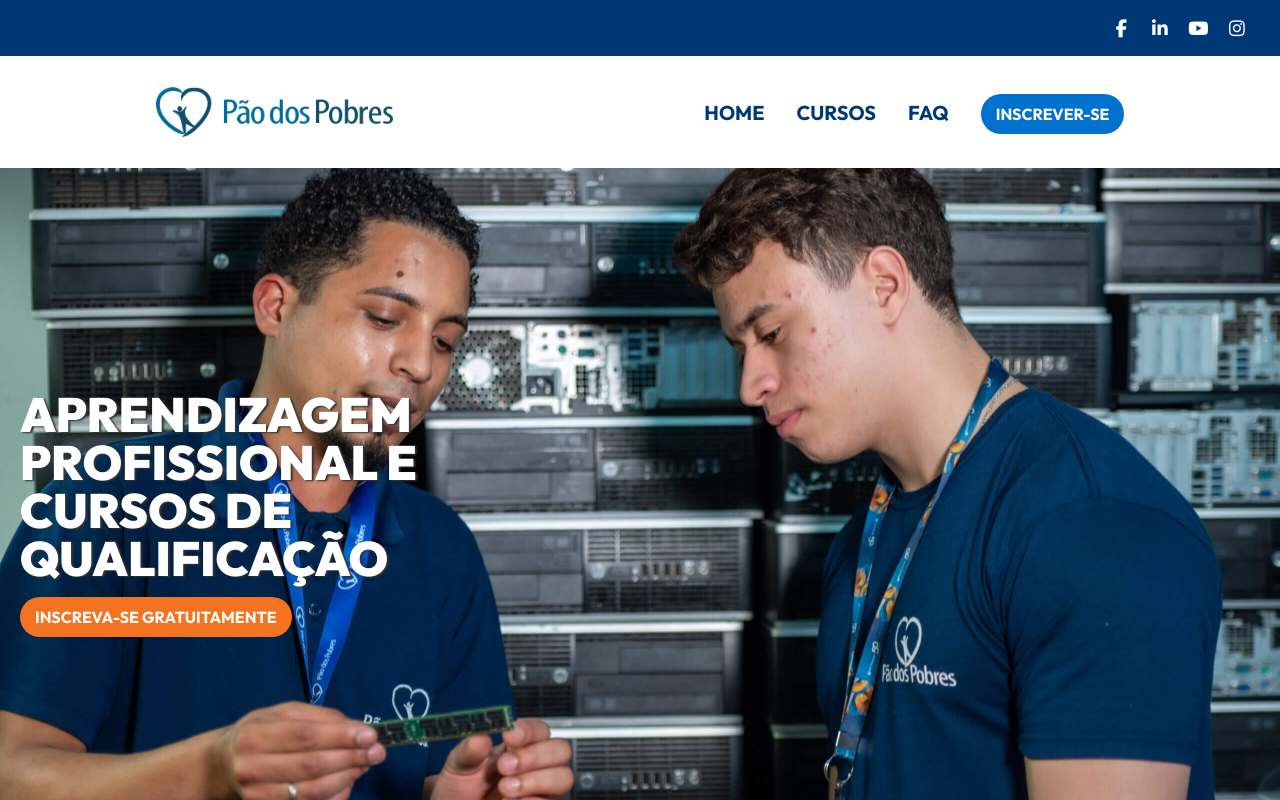
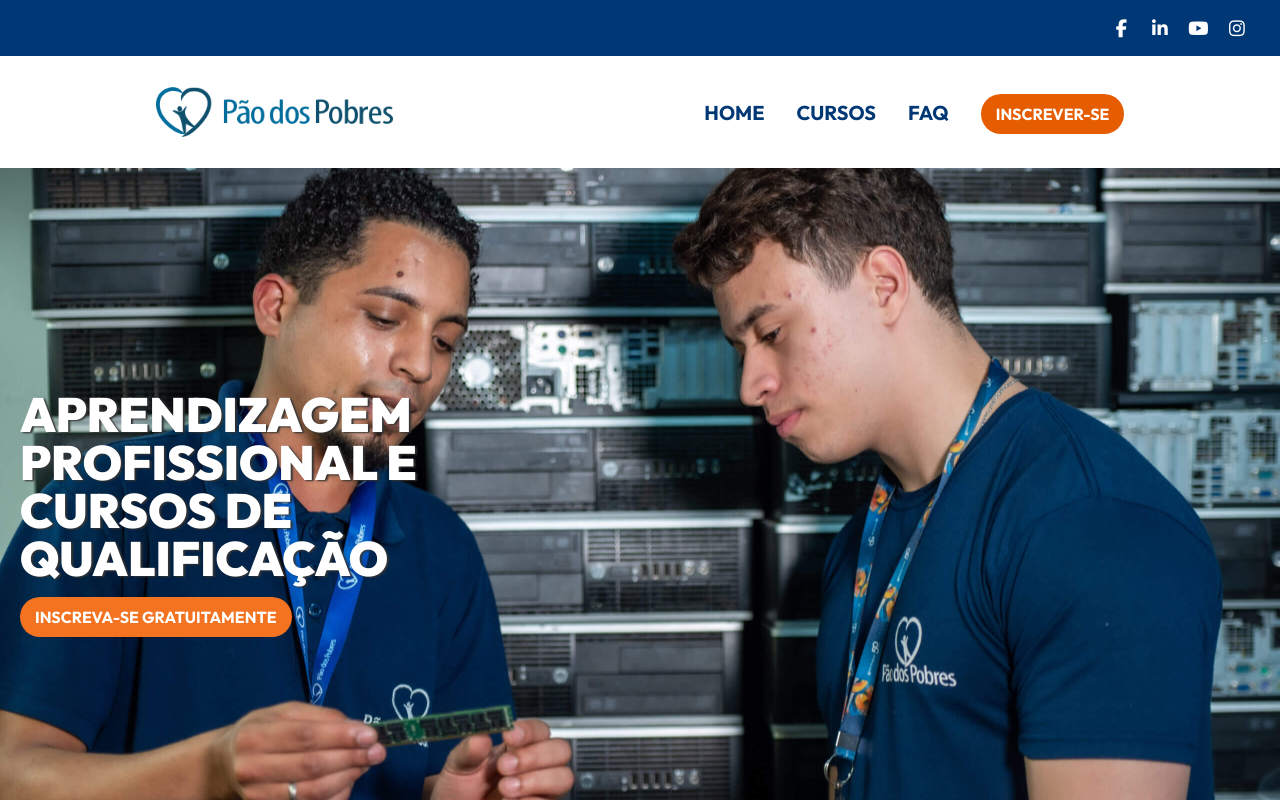
Before and after one commit to wilgnerdev/aprendizagem-paodospobres-frontend, a React (Vite) app: page / in a window 1280 px wide. In both pictures the pointer is over the link "INSCREVER-SE". Shown: the top 800 px of the page. Built offline with nearby package versions, Linux system fonts and the light colour scheme.

Commit message:
style: ajusta css do componente Header

```diff
--- a/src/components/Header/Header.css
+++ b/src/components/Header/Header.css
@@ -24,10 +24,6 @@
   color: var(--branco-puro);
   font-size: 18px;
   transition: color 0.3s ease;
-}
-
-.nav-social nav a:hover {
-  color: var(--azul-claro);
 }
 
 .navbar {
@@ -65,28 +61,27 @@
   font-size: 20px;
 }
 
-.nav-list a {
+.nav-list li > * {
   color: var(--azul-pao);
   text-decoration: none;
   transition: color 0.3s ease;
   text-transform: uppercase;
 }
 
-.nav-list a:hover {
+.nav-list li > *:hover {
   color: var(--azul-claro);
 }
 
-.nav-list .btn.list {
+.btn.list {
   color: #fff;
   transition: background-color 0.3s ease;
 }
 
-.nav-list .btn.list:hover {
+.btn.list:hover {
   color: #fff;
-  background-color: var(--azul-claro);
 }
 
-.nav-list a:focus-visible,
+.nav-list li > *:focus-visible,
 .logo:focus-visible,
 .nav-social a:focus-visible,
 .mobile-menu:focus-visible {
```
